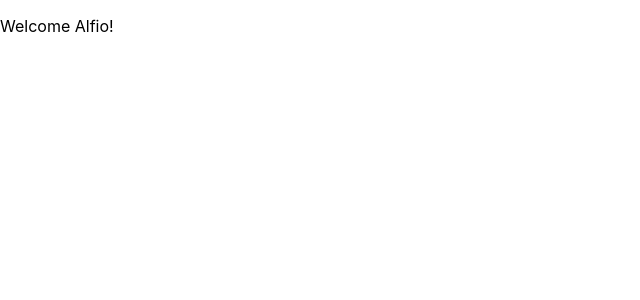
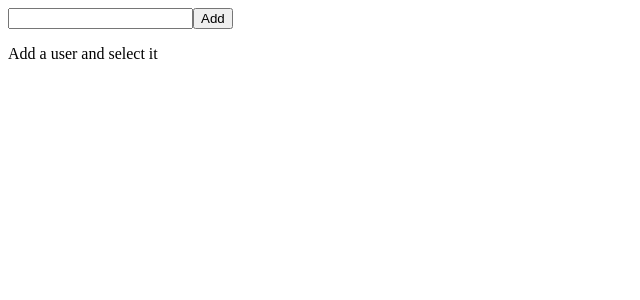
Before and after one commit to PuglisiAlfio/ReactJS, a React (Create React App) app in the folder esercizio-1/first-project/: page /user/list in a window 1280 px wide. Shown: the top 300 px of the page, without its empty margins (0-640 px from the left). Built offline with nearby package versions, Linux system fonts and the light colour scheme.

Commit message:
React Router - Add an index route

```diff
--- a/esercizio-1/first-project/package.json
+++ b/esercizio-1/first-project/package.json
@@ -8,6 +8,7 @@
     "@testing-library/user-event": "^13.5.0",
     "react": "^18.2.0",
     "react-dom": "^18.2.0",
+    "react-router-dom": "^6.11.2",
     "react-scripts": "5.0.1",
     "web-vitals": "^2.1.4"
   },
--- a/esercizio-1/first-project/src/App.css
+++ /dev/null
@@ -1,38 +0,0 @@
-.App {
-  text-align: center;
-}
-
-.App-logo {
-  height: 40vmin;
-  pointer-events: none;
-}
-
-@media (prefers-reduced-motion: no-preference) {
-  .App-logo {
-    animation: App-logo-spin infinite 20s linear;
-  }
-}
-
-.App-header {
-  background-color: #282c34;
-  min-height: 100vh;
-  display: flex;
-  flex-direction: column;
-  align-items: center;
-  justify-content: center;
-  font-size: calc(10px + 2vmin);
-  color: white;
-}
-
-.App-link {
-  color: #61dafb;
-}
-
-@keyframes App-logo-spin {
-  from {
-    transform: rotate(0deg);
-  }
-  to {
-    transform: rotate(360deg);
-  }
-}
--- a/esercizio-1/first-project/src/App.js
+++ /dev/null
@@ -1,10 +0,0 @@
-import Welcome from './components/Welcome';
-import './App.css';
-
-function App() {
-  return <div>
-          <Welcome name = "Alfio"/>
-        </div>
-}
-
-export default App;
--- /dev/null
+++ b/esercizio-1/first-project/src/App.jsx
@@ -0,0 +1,16 @@
+import {Route, Routes } from 'react-router-dom';
+import GithubUserList from './components/GithubUserList';
+
+function App() {
+  return <div>
+          <Routes>
+            <Route path='user'>
+              <Route path='list' element={<GithubUserList/>}>
+                <Route index element={<p>Add a user and select it</p>}/>
+              </Route>
+            </Route>
+          </Routes>
+        </div>
+}
+
+export default App;
--- /dev/null
+++ b/esercizio-1/first-project/src/Root.jsx
@@ -0,0 +1,12 @@
+import { BrowserRouter } from "react-router-dom";
+import App from "./App"
+
+function Root() {
+    return <>
+            <BrowserRouter>
+                <App/>
+            </BrowserRouter>
+            </>
+}
+
+export default Root
--- /dev/null
+++ b/esercizio-1/first-project/src/components/GithubUser.jsx
@@ -0,0 +1,22 @@
+import { useEffect, useState } from "react";
+
+function GithubUser(props) {
+
+    const [data, setData] = useState(null);
+
+    useEffect(() => {
+        fetch(`https://api.github.com/users/${props.username}`)
+        .then(response => response.json())
+        .then(json => {
+            setData(json)
+        });
+    }, [props.username])
+
+    return <>
+            <div>
+                {data && <a href={data.html_url}><h1>{data.login}</h1></a>}
+            </div>
+        </>
+}
+
+export default GithubUser;
--- /dev/null
+++ b/esercizio-1/first-project/src/components/GithubUserList.jsx
@@ -0,0 +1,30 @@
+import { useState } from "react";
+import GithubUser from "./GithubUser";
+import { Outlet } from "react-router-dom";
+
+function GithubUserList() {
+
+    const [name, setName] = useState([]);
+    const [item, setItem] = useState([]);
+
+    const handleSetList = () => {
+        setItem([...item, name]);
+    }
+
+    return <>
+            <input type="text" onChange={(event) => setName(event.target.value)}/>
+            <button onClick={handleSetList}>Add</button>
+            <ul>
+                {item.map(( index) => {
+                    return <li key={index}><GithubUser username={name}/></li>
+                    })
+                }
+            </ul>
+            <div>
+                <Outlet/>
+            </div>
+            </>
+
+}
+
+export default GithubUserList;
--- a/esercizio-1/first-project/src/components/Welcome.js
+++ /dev/null
@@ -1,5 +0,0 @@
-function Welcome(props){
-    return <p>Welcome {props.name}!</p>
-}
-
-export default Welcome
--- a/esercizio-1/first-project/src/index.css
+++ /dev/null
@@ -1,13 +0,0 @@
-body {
-  margin: 0;
-  font-family: -apple-system, BlinkMacSystemFont, 'Segoe UI', 'Roboto', 'Oxygen',
-    'Ubuntu', 'Cantarell', 'Fira Sans', 'Droid Sans', 'Helvetica Neue',
-    sans-serif;
-  -webkit-font-smoothing: antialiased;
-  -moz-osx-font-smoothing: grayscale;
-}
-
-code {
-  font-family: source-code-pro, Menlo, Monaco, Consolas, 'Courier New',
-    monospace;
-}
--- a/esercizio-1/first-project/src/index.js
+++ b/esercizio-1/first-project/src/index.js
@@ -1,10 +1,9 @@
 import React from 'react';
 import ReactDOM from 'react-dom/client';
-import './index.css';
-import App from './App';
+import Root from './Root';
 
 const root = ReactDOM.createRoot(document.getElementById('root'));
-root.render(<App />);
+root.render(<Root />);
 
 // If you want to start measuring performance in your app, pass a function
 // to log results (for example: reportWebVitals(console.log))
```
Also changed, not shown: 2 other files (tests, documents, lock files or other folders).
